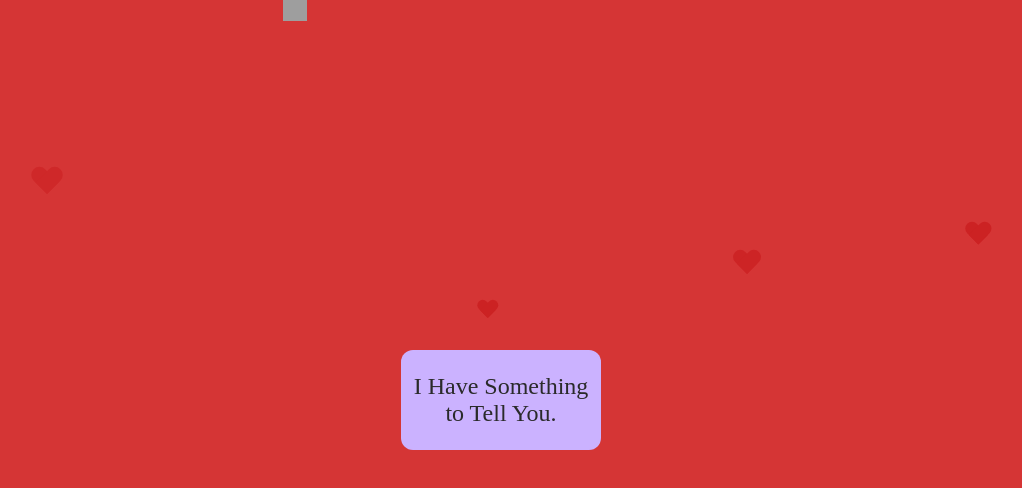
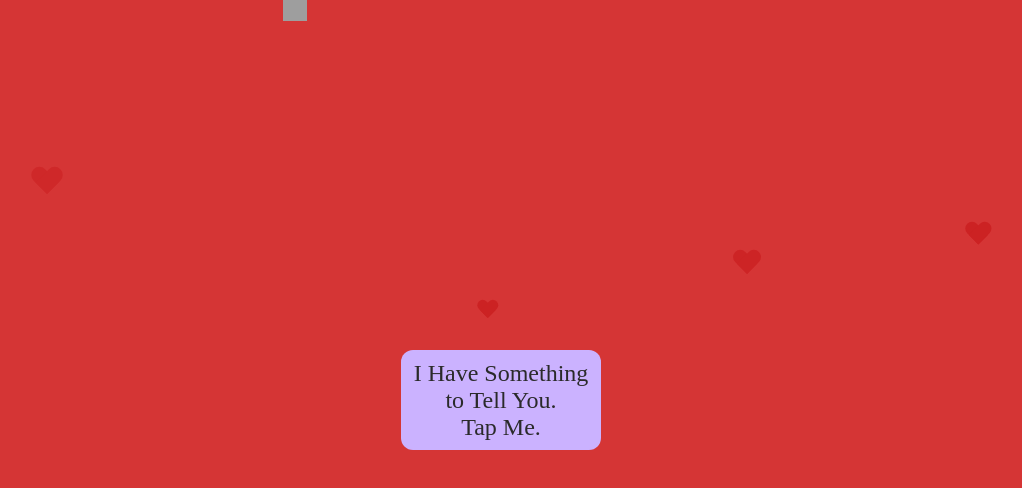
Before and after one commit to Aeyuuu/AL_Drei, a plain HTML site: page index.html in a window 1280 px wide. Shown: the whole page, without its empty margins (139-1161 px from the left). Drawn offline with Linux system fonts and the light colour scheme; grey boxes are pictures that could not be loaded; a web font is replaced by a local one.

Commit message:
Update index.html

```diff
--- a/index.html
+++ b/index.html
@@ -18,7 +18,7 @@
             <div class="bg circ" id="bg2"></div>
             <div class="bg circ" id="bg3"></div>
             <div class="bg circ" id="bg4"></div>
-            <p class="text">I Have Something<br>to Tell You.</p>
+            <p class="text">I Have Something<br>to Tell You.<br> Tap Me.</p>
             <p class="text hide">Hi Crush <br> Ganda mo Palagi<small>Tap anywhere</small></p>
             <p class="text hide">You are my favorite person!<small>Tap anywhere</small></p>
             <p class="text hide">I pray that you're doing well<br> Stay Pretty aral mabuti ingat always <small>Tap again to refresh</small></p>
```
